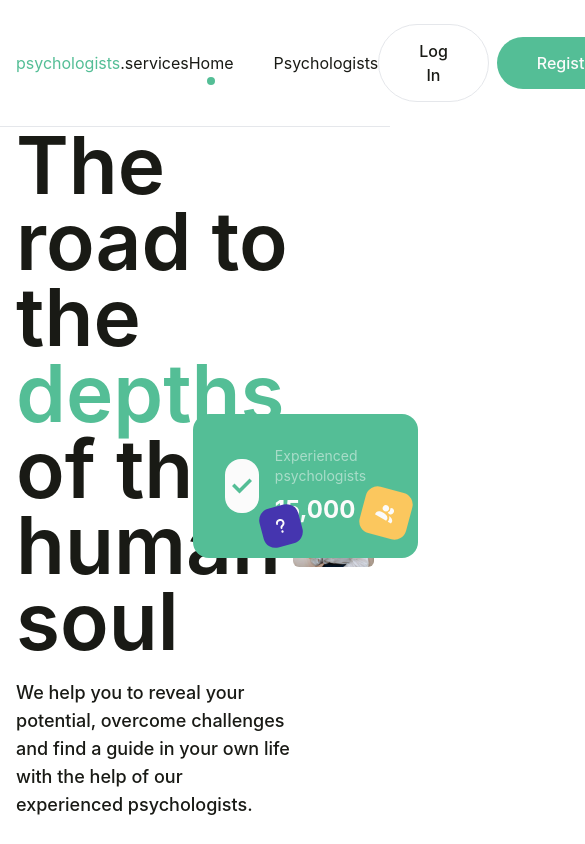
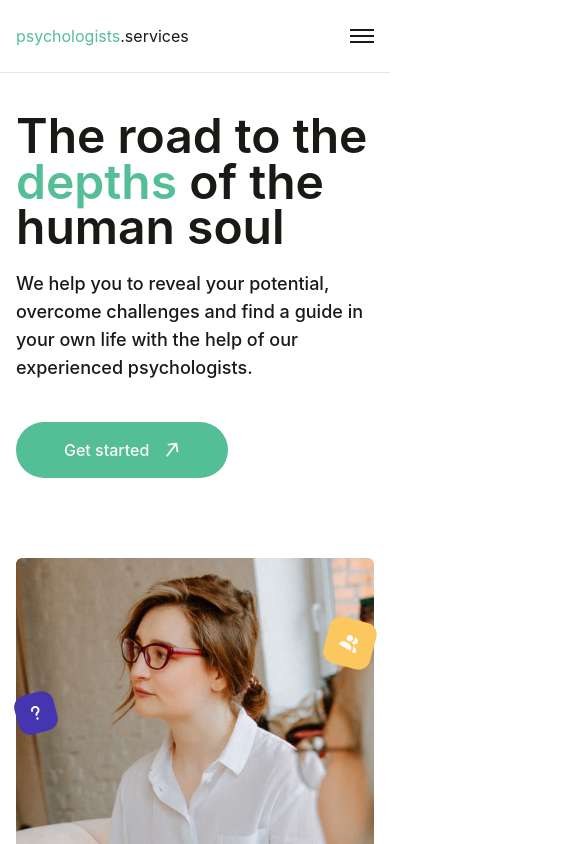
Before and after one commit to sany0chekk/psychologists-services, a React (Vite) app: page / in a window 390 px wide. Shown: the top 844 px of the page, 585 px wide, since content can reach past the window. Built offline with nearby package versions, Linux system fonts and the light colour scheme.

Commit message:
add responsive design and fix auth modals

```diff
--- a/src/components/auth/AuthHeader.tsx
+++ b/src/components/auth/AuthHeader.tsx
@@ -1,26 +1,20 @@
-import React, { useState } from "react";
+import React from "react";
 import Button from "../ui/Button";
-import AuthLoginModal from "./AuthLoginModal";
-import AuthRegistrationModal from "./AuthRegistrationModal";
 
-export default function AuthHeader() {
-  const [isLoginVisible, setIsLoginVisible] = useState(false);
-  const [isRegistrationVisible, setIsRegistrationVisible] = useState(false);
+interface Props {
+  onLoginOpen: () => void;
+  onRegistrationOpen: () => void;
+}
 
-  const handleLoginOpen = () => setIsLoginVisible(true);
-  const handeLoginClose = () => setIsLoginVisible(false);
-
-  const handleRegistrationOpen = () => setIsRegistrationVisible(true);
-  const handleRegistrationClose = () => setIsRegistrationVisible(false);
-
+export default function AuthHeader({ onLoginOpen, onRegistrationOpen }: Props) {
   return (
     <>
-      <ul className="flex items-center gap-2">
+      <ul className="flex flex-col sm:flex-row max-laptop:justify-center items-center gap-2">
         <li>
           <Button
             variant="bordered"
             className="py-3.5 px-10"
-            onClick={handleLoginOpen}
+            onClick={onLoginOpen}
           >
             Log In
           </Button>
@@ -29,17 +23,12 @@ export default function AuthHeader() {
           <Button
             variant="filled"
             className="py-3.5 px-10"
-            onClick={handleRegistrationOpen}
+            onClick={onRegistrationOpen}
           >
             Registration
           </Button>
         </li>
       </ul>
-      <AuthLoginModal isOpen={isLoginVisible} closeModal={handeLoginClose} />
-      <AuthRegistrationModal
-        isOpen={isRegistrationVisible}
-        closeModal={handleRegistrationClose}
-      />
     </>
   );
 }
--- /dev/null
+++ b/src/components/header/Header.tsx
@@ -0,0 +1,81 @@
+import React, { useState } from "react";
+import Container from "../layouts/Container";
+import { Link } from "react-router-dom";
+// import { useSelector } from "react-redux";
+// import { selectIsAuthorized } from "../../redux/user/selectors";
+import AuthHeader from "../auth/AuthHeader";
+import UserHeader from "../user/UserHeader";
+import HeaderNav from "./HeaderNav";
+import MobileMenu from "./MobileMenu";
+import AuthLoginModal from "../auth/AuthLoginModal";
+import AuthRegistrationModal from "../auth/AuthRegistrationModal";
+
+export default function Header() {
+  // const isAuthorized = useSelector(selectIsAuthorized);
+  const isAuthorized = false;
+  const [isMenuOpen, setIsMenuOpen] = useState(false);
+  const [isLoginVisible, setIsLoginVisible] = useState(false);
+  const [isRegistrationVisible, setIsRegistrationVisible] = useState(false);
+
+  const handleLoginOpen = () => {
+    setIsLoginVisible(true);
+  };
+  const handeLoginClose = () => setIsLoginVisible(false);
+
+  const handleRegistrationOpen = () => setIsRegistrationVisible(true);
+  const handleRegistrationClose = () => setIsRegistrationVisible(false);
+
+  const handleMenuOpen = () => {
+    setIsMenuOpen(true);
+    document.body.style.overflow = "hidden";
+  };
+  const handleMenuClose = () => {
+    setIsMenuOpen(false);
+    document.body.style.overflow = "";
+  };
+
+  return (
+    <>
+      <header className="py-6 border-b">
+        <Container className="flex items-center justify-between">
+          <Link to="/" className="text-dark">
+            <span className="text-green">psychologists</span>.services
+          </Link>
+          <div className="hidden laptop:block">
+            <HeaderNav />
+          </div>
+
+          <div className="hidden laptop:block">
+            {isAuthorized ? (
+              <UserHeader />
+            ) : (
+              <AuthHeader
+                onLoginOpen={handleLoginOpen}
+                onRegistrationOpen={handleRegistrationOpen}
+              />
+            )}
+          </div>
+          <button
+            className="laptop:hidden w-6 flex flex-col gap-1"
+            onClick={handleMenuOpen}
+          >
+            <span className="w-full h-[2px] bg-dark"></span>
+            <span className="w-full h-[2px] bg-dark"></span>
+            <span className="w-full h-[2px] bg-dark"></span>
+          </button>
+        </Container>
+      </header>
+      <MobileMenu
+        isOpen={isMenuOpen}
+        onClose={handleMenuClose}
+        onLoginOpen={handleLoginOpen}
+        onRegistrationOpen={handleRegistrationOpen}
+      />
+      <AuthLoginModal isOpen={isLoginVisible} closeModal={handeLoginClose} />
+      <AuthRegistrationModal
+        isOpen={isRegistrationVisible}
+        closeModal={handleRegistrationClose}
+      />
+    </>
+  );
+}
--- /dev/null
+++ b/src/components/header/HeaderNav.tsx
@@ -0,0 +1,40 @@
+import React from "react";
+import { NavLink } from "react-router-dom";
+
+interface Props {
+  className?: string;
+}
+
+export default function HeaderNav({ className }: Props) {
+  const isAuthorized = false;
+  const navLinkStyles = ({ isActive }: { isActive: boolean }) =>
+    `font-bold laptop:font-normal text-2xl max-laptop:uppercase laptop:text-base text-dark relative transition-opacity hover:opacity-70 ${
+      isActive
+        ? "max-laptop:text-green laptop:after:content-[''] laptop:after:absolute laptop:after:-bottom-3 laptop:after:left-1/2 laptop:after:-translate-x-1/2 laptop:after:w-2 laptop:after:h-2 laptop:after:bg-green laptop:after:rounded-full laptop:after:overflow-hidden"
+        : ""
+    }`;
+
+  return (
+    <nav className={`${className}`}>
+      <ul className="max-laptop:w-full flex flex-col laptop:flex-row items-center gap-6 laptop:gap-10">
+        <li>
+          <NavLink to="/" className={navLinkStyles}>
+            Home
+          </NavLink>
+        </li>
+        <li>
+          <NavLink to="psychologists" className={navLinkStyles}>
+            Psychologists
+          </NavLink>
+        </li>
+        {isAuthorized && (
+          <li>
+            <NavLink to="favorites" className={navLinkStyles}>
+              Favorites
+            </NavLink>
+          </li>
+        )}
+      </ul>
+    </nav>
+  );
+}
--- /dev/null
+++ b/src/components/header/MobileMenu.tsx
@@ -0,0 +1,52 @@
+import React from "react";
+import HeaderNav from "./HeaderNav";
+import UserHeader from "../user/UserHeader";
+import AuthHeader from "../auth/AuthHeader";
+
+interface Props {
+  isOpen: boolean;
+  onClose: () => void;
+  onLoginOpen: () => void;
+  onRegistrationOpen: () => void;
+}
+
+export default function MobileMenu({
+  isOpen,
+  onClose,
+  onLoginOpen,
+  onRegistrationOpen,
+}: Props) {
+  const isAuthorized = false;
+
+  const handleClose = (e: React.MouseEvent<HTMLDivElement>) => {
+    if (e.target !== e.currentTarget) {
+      onClose();
+    }
+  };
+
+  return (
+    <div
+      className={`${
+        isOpen
+          ? "visible opacity-100 translate-x-0 pointer-events-auto"
+          : "invisible opacity-0 translate-x-10 pointer-events-none"
+      } laptop:hidden fixed top-0 left-0 w-full h-full z-50 bg-light flex flex-col gap-10 p-4 transition-all`}
+      onClick={handleClose}
+    >
+      <button className="ml-auto top-5 right-5 transition-opacity hover:opacity-70">
+        <svg className="w-8 h-8 stroke-dark">
+          <use href="./svg/icons.svg#icon-close"></use>
+        </svg>
+      </button>
+      <HeaderNav className="flex-grow flex items-center" />
+      {isAuthorized ? (
+        <UserHeader />
+      ) : (
+        <AuthHeader
+          onLoginOpen={onLoginOpen}
+          onRegistrationOpen={onRegistrationOpen}
+        />
+      )}
+    </div>
+  );
+}
--- a/src/components/layouts/Header.tsx
+++ /dev/null
@@ -1,52 +0,0 @@
-import React from "react";
-import Container from "./Container";
-import { Link, NavLink } from "react-router-dom";
-// import { useSelector } from "react-redux";
-// import { selectIsAuthorized } from "../../redux/user/selectors";
-import AuthHeader from "../auth/AuthHeader";
-import UserHeader from "../user/UserHeader";
-
-export default function Header() {
-  // const isAuthorized = useSelector(selectIsAuthorized);
-  const isAuthorized = false;
-
-  const navLinkStyles = ({ isActive }: { isActive: boolean }) =>
-    `font-normal text-base text-dark relative transition-opacity hover:opacity-70 ${
-      isActive
-        ? "after:content-[''] after:absolute after:-bottom-3 after:left-1/2 after:-translate-x-1/2 after:w-2 after:h-2 after:bg-green after:rounded-full after:overflow-hidden"
-        : ""
-    }`;
-
-  return (
-    <header className="py-6 border-b">
-      <Container className="flex items-center justify-between">
-        <Link to="/" className="text-dark">
-          <span className="text-green">psychologists</span>.services
-        </Link>
-        <nav>
-          <ul className="flex items-center gap-10">
-            <li>
-              <NavLink to="/" className={navLinkStyles}>
-                Home
-              </NavLink>
-            </li>
-            <li>
-              <NavLink to="psychologists" className={navLinkStyles}>
-                Psychologists
-              </NavLink>
-            </li>
-            {isAuthorized && (
-              <li>
-                <NavLink to="favorites" className={navLinkStyles}>
-                  Favorites
-                </NavLink>
-              </li>
-            )}
-          </ul>
-        </nav>
-
-        {isAuthorized ? <UserHeader /> : <AuthHeader />}
-      </Container>
-    </header>
-  );
-}
--- a/src/components/layouts/Layout.tsx
+++ b/src/components/layouts/Layout.tsx
@@ -1,6 +1,6 @@
 import React from "react";
 import { Outlet } from "react-router-dom";
-import Header from "./Header";
+import Header from "../header/Header";
 
 export default function Layout() {
   return (
--- a/src/components/user/UserHeader.tsx
+++ b/src/components/user/UserHeader.tsx
@@ -3,7 +3,7 @@ import Button from "../ui/Button";
 
 export default function UserHeader() {
   return (
-    <div className="flex items-center gap-7">
+    <div className="flex items-center max-laptop:justify-center gap-7">
       <div className="flex items-center gap-4">
         <span className="w-10 h-10 bg-green rounded-md flex items-center justify-center">
           <svg className="w-6 h-6 fill-light">
--- a/src/pages/HomePage.tsx
+++ b/src/pages/HomePage.tsx
@@ -4,10 +4,10 @@ import Button from "../components/ui/Button";
 
 export default function HomePage() {
   return (
-    <section className="flex-grow flex">
-      <Container className="flex items-center justify-between w-full">
-        <div className="max-w-[595px]">
-          <h1 className="font-semibold text-[80px] leading-[0.95] mb-5">
+    <section className="pt-10 pb-20 flex-grow flex">
+      <Container className="flex flex-col laptop:flex-row items-center justify-between w-full">
+        <div className="max-w-[595px] max-laptop:mb-20">
+          <h1 className="font-semibold  text-5xl laptop:text-[80px] leading-[0.95] mb-5">
             The road to the <span className="text-green">depths</span> of the
             human soul
           </h1>
@@ -30,7 +30,7 @@ export default function HomePage() {
             className="rounded-md"
             alt="Hero image"
           />
-          <div className="p-8 rounded-2xl bg-green inline-flex items-center gap-4 absolute bottom-[10%] -left-[100px]">
+          <div className="p-4 laptop:p-8 rounded-2xl bg-green inline-flex items-center gap-4 absolute max-laptop:translate-y-1/3 bottom-0 laptop:bottom-[10%] left-1/2 max-laptop:-translate-x-1/2 laptop:-left-[100px] max-laptop:w-full max-w-[250px] md:max-w-[300px]">
             <span className="w-[54px] h-[54px] bg-light rounded-2xl flex items-center justify-center">
               <svg className="w-5 h-5 fill-green">
                 <use href="./svg/icons.svg#icon-check"></use>
@@ -43,12 +43,12 @@ export default function HomePage() {
               <p className="font-bold text-2xl text-light">15,000</p>
             </div>
           </div>
-          <span className="absolute top-1/3 -left-8 -rotate-[15deg] w-10 h-10 bg-purple rounded-xl flex items-center justify-center">
+          <span className="absolute top-1/3 laptop:-left-8 -rotate-[15deg] w-10 h-10 bg-purple rounded-xl flex items-center justify-center">
             <svg className="w-4 h-4 fill-light">
               <use href="./svg/icons.svg#icon-question"></use>
             </svg>
           </span>
-          <span className="absolute top-[15%] -right-9 rotate-[15deg] w-12 h-12 bg-yellow rounded-xl flex items-center justify-center">
+          <span className="absolute top-[15%] right-0 laptop:-right-9 rotate-[15deg] w-12 h-12 bg-yellow rounded-xl flex items-center justify-center">
             <svg className="w-7 h-7 fill-light">
               <use href="./svg/icons.svg#icon-users"></use>
             </svg>
```
Also changed, not shown: src/components/modal/Modal.tsx (+5 -2 lines).
